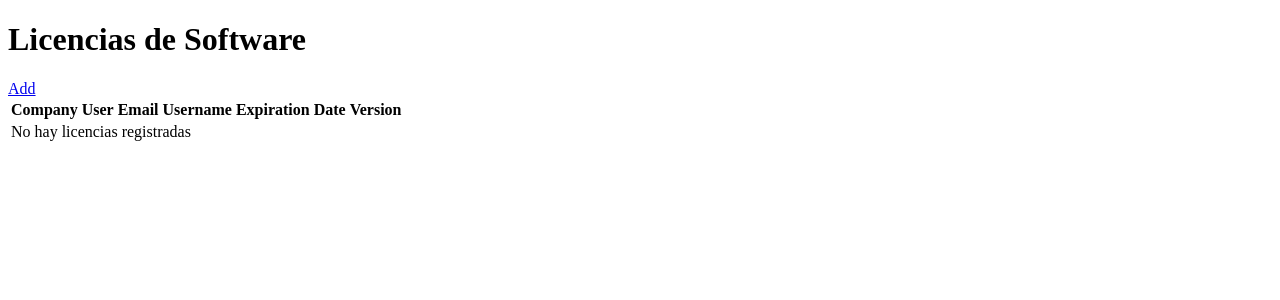
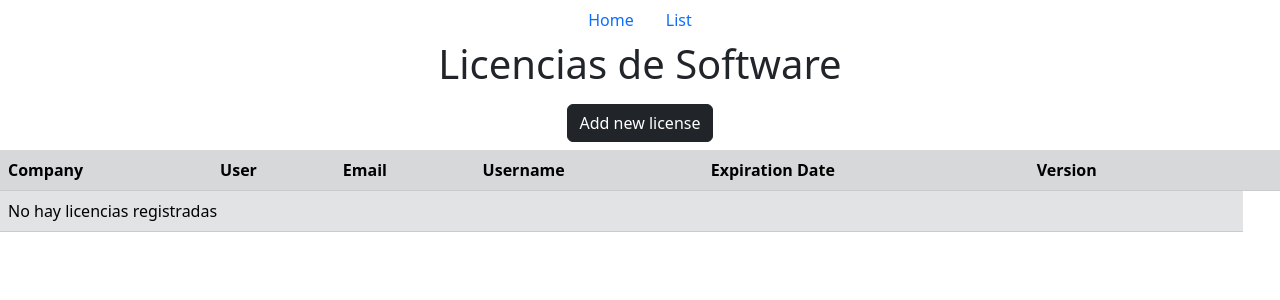
Before and after one commit to jorgechdea/pruebaPython, a Django app: page /license/ in a window 1280 px wide. Shown: the top 300 px of the page. Run offline with Django 4.2, Linux system fonts and the light colour scheme; data that the repository does not hold is empty.

Commit message:
styling front

```diff
--- a/appsmiths/urls.py
+++ b/appsmiths/urls.py
@@ -22,6 +22,5 @@ from myapp.views import about
 urlpatterns = [
     path('admin/', admin.site.urls),
     path('', hello ),
-    path('about', about),
     path('license/', include('myapp.urls'))
 ]
--- /dev/null
+++ b/myapp/templates/base.html
@@ -0,0 +1,24 @@
+<!DOCTYPE html>
+<html lang="en">
+  <head>
+    <meta charset="UTF-8" />
+    <meta name="viewport" content="width=device-width, initial-scale=1.0" />
+    <title>Software Licenses Manager</title>
+    <link
+      rel="stylesheet"
+      href="https://cdn.jsdelivr.net/npm/bootstrap@5.3.0/dist/css/bootstrap.min.css"
+    />
+  </head>
+  <body>
+    <nav class="nav nav-pills justify-content-center">
+      <li class="nav-item">
+        <a class="nav-link" aria-current="page" href="/">Home</a>
+      </li>
+      <li>
+        <a class="nav-link" href="/license">List</a>
+      </li class="nav-link">
+    </nav>
+
+    {% block content %} {% endblock %}
+  </body>
+</html>
--- a/myapp/templates/create_license.html
+++ b/myapp/templates/create_license.html
@@ -1,3 +1,4 @@
+{% extends 'base.html' %} {% block content %}
 <h1>Add new license</h1>
 
 <form action="{% url 'create_license' %}" method="post">
@@ -13,3 +14,4 @@
 
   <button>Save</button>
 </form>
+{% endblock %}
--- /dev/null
+++ b/myapp/templates/home.html
@@ -0,0 +1,3 @@
+{% extends 'base.html' %} {% block content %}
+<h1>Welcome</h1>
+{% endblock %}
--- a/myapp/templates/list_license.html
+++ b/myapp/templates/list_license.html
@@ -1,53 +1,14 @@
-<!DOCTYPE html>
-<html lang="en">
-  <head>
-    <meta charset="UTF-8" />
-    <meta name="viewport" content="width=device-width, initial-scale=1.0" />
-    <title>Software Licenses Manager</title>
-  </head>
-  <body>
+{% extends 'base.html' %} {% block content %}
+
+<div class="d-flex justify-content-center">
   <h1>Licencias de Software</h1>
-    <a href="/license/new_license/">Add</a>
-
-    <!-- <form action="{% url 'create_license' %}" method="post">
-      {% csrf_token %}
-
-      <input type="text" name="companyName" placeholder="companyName" />
-      <input type="text" name="userName" placeholder="userName" />
-      <input type="text" name="jobTitle" placeholder="jobTitle" />
-      <input type="text" name="email" placeholder="email" />
-      <input
-        type="text"
-        name="softwareUserName"
-        placeholder="softwareUserName"
-      />
-      <input type="text" name="version" placeholder="version" />
-      <input type="date" name="expirationDate" />
-
-      <button>Save</button>
-    </form> -->
-
-    <!-- {% for license in licenses %}
-    <div>
-      <h2>{{license.companyName}}</h2>
-      <h3>{{license.userName}}</h3>
-      <h3>{{license.email}}</h3>
-      <h3>{{license.softwareUserName}}</h3>
-      <h4>Expiration: {{license.expirationDate}}</h4>
-      <h4>Version: {{license.version}}</h4>
-      <form action="{% url 'delete_license' license.id %}" method="POST">
-        {% csrf_token %}
-        <button>Delete</button>
-      </form>
-      <a href="{% url 'update_license' license.id %}">
-        <button>Update</button>
-      </a>
 </div>
-
-    {% empty %}
-    <h1>No hay licencias registradas</h1>
-    {% endfor %} -->
-    <table>
+<div class="d-flex justify-content-center m-2">
+  <a href="/license/new_license/"
+    ><button class="btn btn-dark">Add new license</button></a
+  >
+</div>
+<table class="table table-secondary table-striped">
   <tr>
     <th>Company</th>
     <th>User</th>
@@ -68,13 +29,13 @@
     <td>{{ license.version }}</td>
     <td>
       <a href="{% url 'update_license' license.id %}">
-            <button>Update</button>
+        <button class="btn btn-secondary">Update</button>
       </a>
     </td>
     <td>
       <form action="{% url 'delete_license' license.id %}" method="POST">
         {% csrf_token %}
-            <button>Delete</button>
+        <button class="btn btn-dark">Delete</button>
       </form>
     </td>
   </tr>
@@ -84,5 +45,5 @@
   </tr>
   {% endfor %}
 </table>
-  </body>
-</html>
+
+{% endblock %}
--- a/myapp/templates/update_license.html
+++ b/myapp/templates/update_license.html
@@ -1,3 +1,4 @@
+{% extends 'base.html' %} {% block content %}
 <h1>Update License</h1>
 
 <form action="{% url 'update_license' license.id %}" method="post">
@@ -21,3 +22,4 @@
 
   <button>Save</button>
 </form>
+{% endblock %}
--- a/myapp/urls.py
+++ b/myapp/urls.py
@@ -4,8 +4,5 @@ urlpatterns = [
     path('', list_license),
     path('new_license/', create_license, name="create_license"),
     path('delete_license/<int:license_id>/', delete_license, name="delete_license"),
-    # path('update_license/<int:license_id>/', update_license, name="update_license")
     path('license/<int:license_id>/update/', update_license, name='update_license'),
-
-
 ]
--- a/myapp/views.py
+++ b/myapp/views.py
@@ -4,7 +4,7 @@ from .models import License
 # Create your views here.
 
 def hello(request):
-    return HttpResponse("<h1>Hello world</h1>")
+    return render(request, 'home.html')
 
 def about(request):
     return HttpResponse("<h1>About</h1>")
```
Lines whose indentation alone changed are shown as unchanged.
